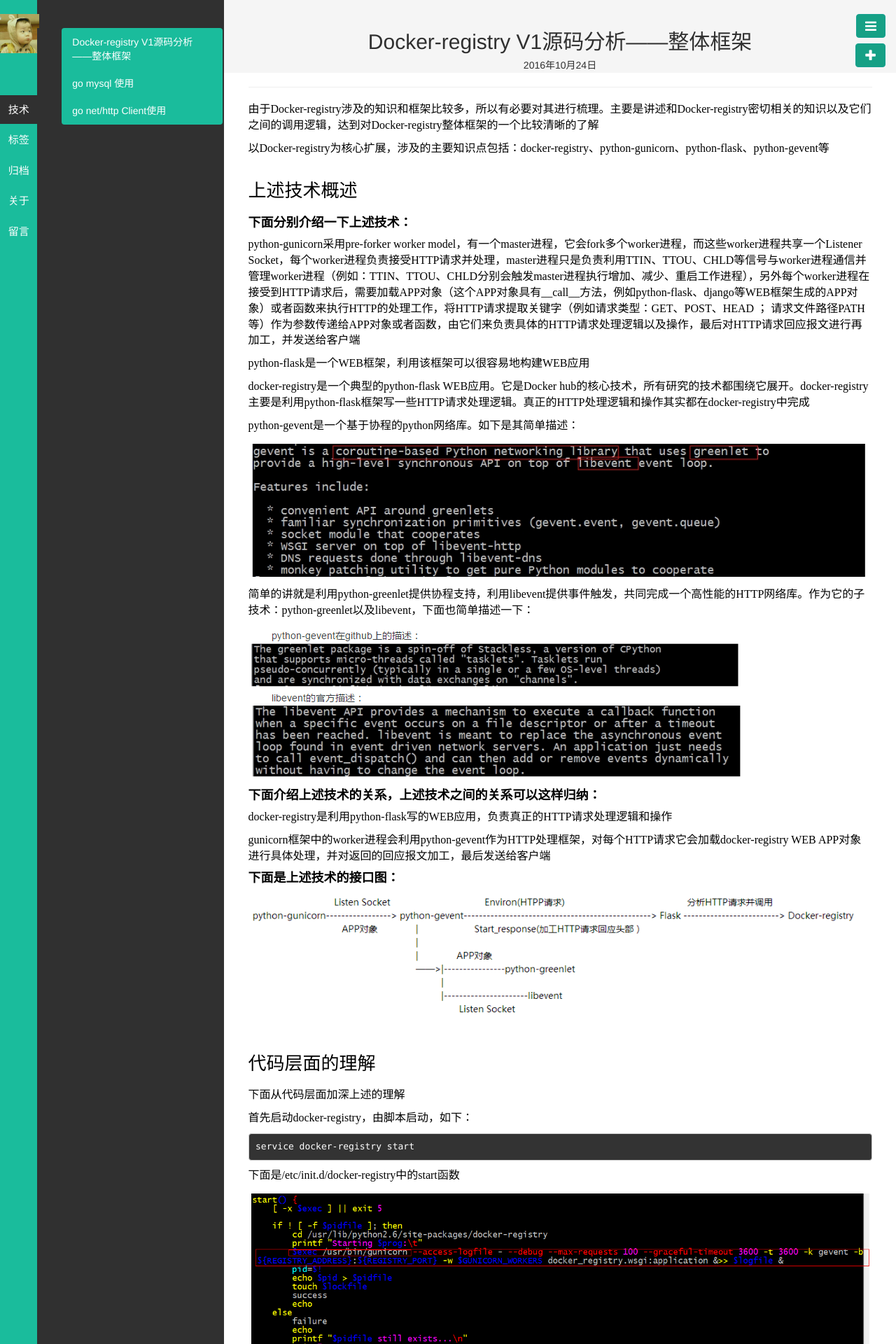
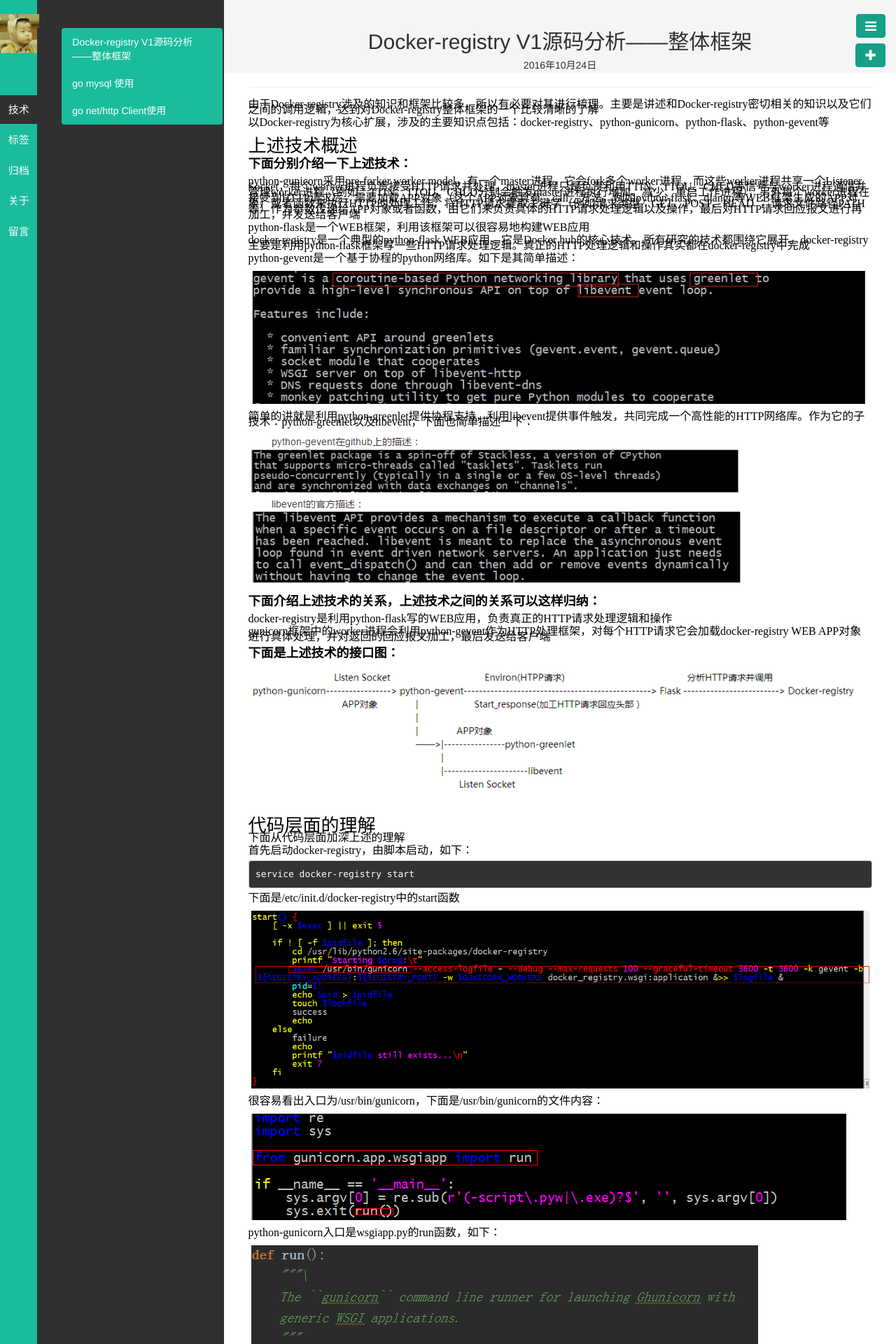
Before and after one commit to duyanghao/duyanghao.github.io, a Jekyll site: the page built from _posts/技术/2016-10-24-docker-registry.md, in a window 1280 px wide. Shown: the top 1920 px of the page at 70% size. Built offline with Jekyll 4.4.1, drawn with Linux system fonts in a browser that asks for light colours; comment, search, counter and statistics services are not loaded.

Commit message:
Update Template
Signed-off-by: duyanghao <1294057873@qq.com>

```diff
--- a/public/css/base.css
+++ b/public/css/base.css
@@ -100,15 +100,16 @@
 */
   padding: 0 5% 0 5%;
   color: #656565;
-  line-height: 1.42857143;
+  /*line-height: 1.42857143;*/
+  line-height: 0.5;
 }
 #content {
   font-size: 16px;
   color: #000000;
-	font-family: "Microsoft YaHei";
+  font-family: "Microsoft YaHei";
 }
 #content h2, h3 {
-  line-height: 2;
+  line-height: 0.5;
 }
 blockquote p {
   font-size: 20px;
```
